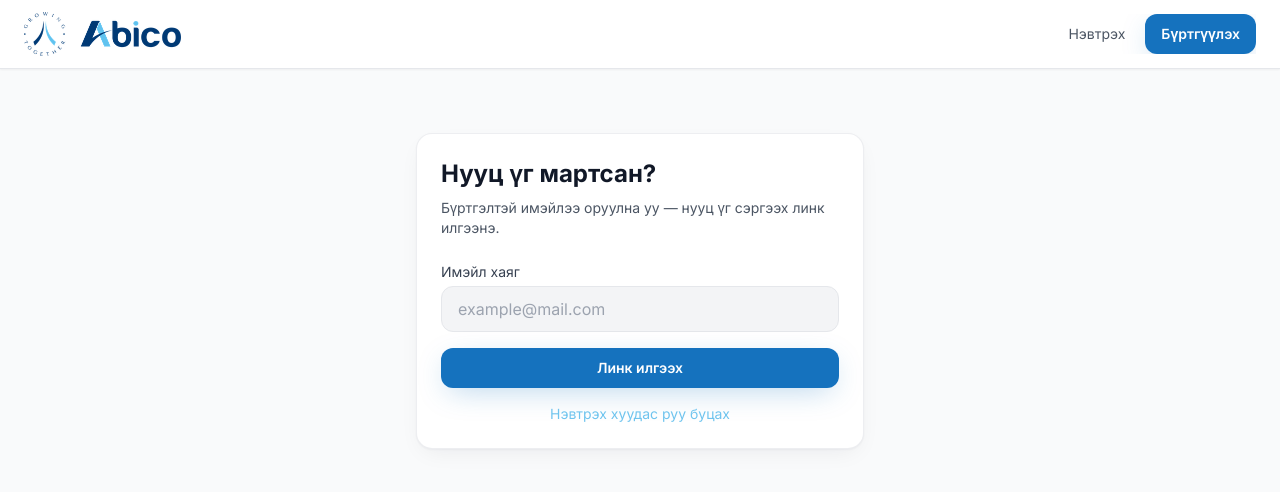
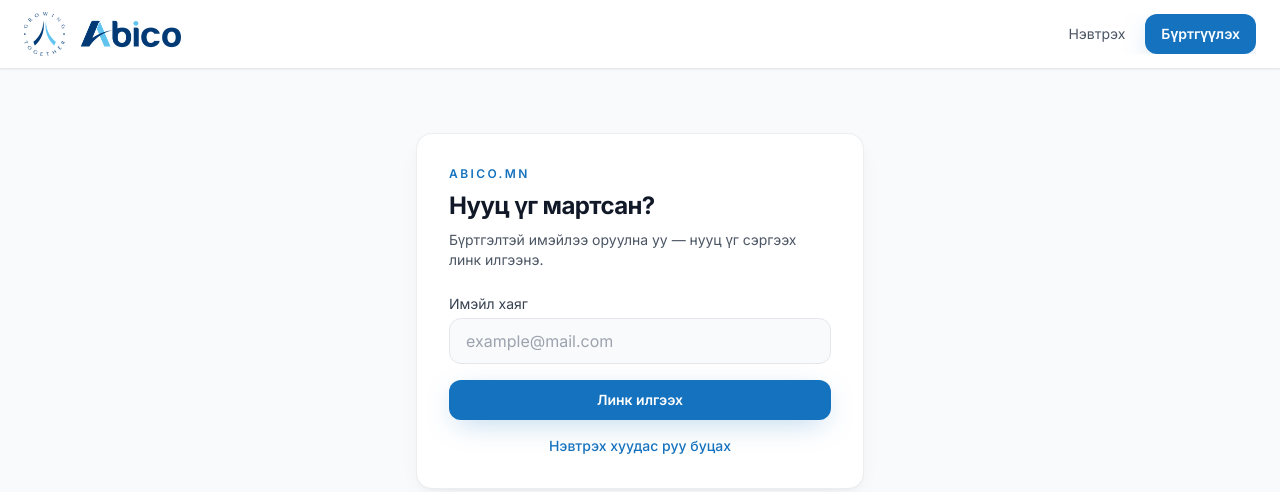
Before and after one commit to Abico-Foods-LLC/Abico-Membership, a Next.js app: page /forgot-password in a window 1280 px wide. Shown: the top 492 px of the page. Built offline with nearby package versions, Linux system fonts and the light colour scheme.

Commit message:
Нэвтрэх/Бүртгүүлэх/Нууц үг сэргээх хуудсуудыг premium дизайнаар шинэчилж, харагдахгүй байсан текст (цагаан input, бүдэг алдааны өнгө) contrast bug-уудыг засав

```diff
--- a/src/app/forgot-password/page.tsx
+++ b/src/app/forgot-password/page.tsx
@@ -31,27 +31,33 @@
   }
 
   return (
-    <div className="min-h-screen">
+    <div className="relative min-h-screen overflow-hidden bg-gray-50">
+      <div
+        aria-hidden
+        className="pointer-events-none absolute inset-x-0 -top-40 -z-10 h-[560px]"
+        style={{ background: "radial-gradient(60% 60% at 50% 0%, rgba(21,114,190,0.08) 0%, rgba(21,114,190,0) 70%)" }}
+      />
       <Navbar />
       <main className="mx-auto max-w-6xl px-4 py-16">
-        <Card className="mx-auto max-w-md">
+        <Card className="mx-auto max-w-md animate-fade-up p-8">
           {sent ? (
             <div className="text-center">
-              <div className="mx-auto mb-4 flex h-14 w-14 items-center justify-center rounded-full bg-abico-blue/20">
+              <div className="mx-auto mb-4 flex h-14 w-14 items-center justify-center rounded-full bg-abico-blue/10">
                 <span className="text-2xl">✉️</span>
               </div>
-              <h1 className="text-xl font-bold">Имэйл илгээгдлээ</h1>
+              <h1 className="text-xl font-bold text-gray-900">Имэйл илгээгдлээ</h1>
               <p className="mt-2 text-sm text-gray-600">
-                <span className="font-semibold text-white">{email}</span> хаяг руу нууц үг сэргээх линк илгээгдлээ.
+                <span className="font-semibold text-gray-900">{email}</span> хаяг руу нууц үг сэргээх линк илгээгдлээ.
                 Спам хавтсыг шалгана уу.
               </p>
-              <Link href="/login" className="mt-6 inline-block text-sm text-abico-light hover:underline">
+              <Link href="/login" className="mt-6 inline-block text-sm font-medium text-abico-blue hover:text-abico-dark hover:underline">
                 Нэвтрэх хуудас руу буцах
               </Link>
             </div>
           ) : (
             <>
-              <h1 className="text-2xl font-bold">Нууц үг мартсан?</h1>
+              <p className="text-xs font-semibold uppercase tracking-[0.2em] text-abico-blue">ABICO.MN</p>
+              <h1 className="mt-2 text-2xl font-bold tracking-tight text-gray-900">Нууц үг мартсан?</h1>
               <p className="mt-2 text-sm text-gray-600">
                 Бүртгэлтэй имэйлээ оруулна уу — нууц үг сэргээх линк илгээнэ.
               </p>
@@ -64,16 +70,18 @@
                     onChange={(e) => setEmail(e.target.value)}
                     placeholder="example@mail.com"
                     required
-                    className="w-full rounded-xl border border-gray-200 bg-gray-100 px-4 py-2.5 text-white outline-none focus:ring-2 focus:ring-abico-blue"
+                    className="input-premium"
                   />
                 </label>
-                {error && <p className="text-sm text-red-300">{error}</p>}
+                {error && (
+                  <p className="rounded-xl bg-rose-50 px-3 py-2 text-sm font-medium text-rose-600">{error}</p>
+                )}
                 <Button type="submit" className="w-full" disabled={loading}>
                   {loading ? "Илгээж байна..." : "Линк илгээх"}
                 </Button>
               </form>
               <p className="mt-4 text-center text-sm text-gray-600">
-                <Link href="/login" className="text-abico-light hover:underline">
+                <Link href="/login" className="font-medium text-abico-blue hover:text-abico-dark hover:underline">
                   Нэвтрэх хуудас руу буцах
                 </Link>
               </p>
--- a/src/app/login/page.tsx
+++ b/src/app/login/page.tsx
@@ -8,7 +8,12 @@
   if (session) redirect("/dashboard");
 
   return (
-    <div className="min-h-screen">
+    <div className="relative min-h-screen overflow-hidden bg-gray-50">
+      <div
+        aria-hidden
+        className="pointer-events-none absolute inset-x-0 -top-40 -z-10 h-[560px]"
+        style={{ background: "radial-gradient(60% 60% at 50% 0%, rgba(21,114,190,0.08) 0%, rgba(21,114,190,0) 70%)" }}
+      />
       <Navbar />
       <main className="mx-auto max-w-6xl px-4 py-16">
         <AuthForm mode="login" />
--- a/src/app/register/page.tsx
+++ b/src/app/register/page.tsx
@@ -8,7 +8,12 @@
   if (session) redirect("/dashboard");
 
   return (
-    <div className="min-h-screen">
+    <div className="relative min-h-screen overflow-hidden bg-gray-50">
+      <div
+        aria-hidden
+        className="pointer-events-none absolute inset-x-0 -top-40 -z-10 h-[560px]"
+        style={{ background: "radial-gradient(60% 60% at 50% 0%, rgba(21,114,190,0.08) 0%, rgba(21,114,190,0) 70%)" }}
+      />
       <Navbar />
       <main className="mx-auto max-w-6xl px-4 py-16">
         <AuthForm mode="register" />
--- a/src/app/reset-password/page.tsx
+++ b/src/app/reset-password/page.tsx
@@ -34,27 +34,28 @@
   }
 
   if (!token) return (
-    <Card className="mx-auto max-w-md text-center">
-      <p className="text-red-300">Линк буруу байна. Дахин оролдоно уу.</p>
-      <Link href="/forgot-password" className="mt-4 inline-block text-sm text-abico-light hover:underline">
+    <Card className="mx-auto max-w-md p-8 text-center">
+      <p className="rounded-xl bg-rose-50 px-3 py-2 text-sm font-medium text-rose-600">Линк буруу байна. Дахин оролдоно уу.</p>
+      <Link href="/forgot-password" className="mt-4 inline-block text-sm font-medium text-abico-blue hover:text-abico-dark hover:underline">
         Буцах
       </Link>
     </Card>
   );
 
   return (
-    <Card className="mx-auto max-w-md">
+    <Card className="mx-auto max-w-md animate-fade-up p-8">
       {done ? (
         <div className="text-center">
-          <div className="mx-auto mb-4 flex h-14 w-14 items-center justify-center rounded-full bg-emerald-400/20">
+          <div className="mx-auto mb-4 flex h-14 w-14 items-center justify-center rounded-full bg-emerald-50">
             <span className="text-2xl">✓</span>
           </div>
-          <h1 className="text-xl font-bold text-emerald-300">Амжилттай!</h1>
+          <h1 className="text-xl font-bold text-emerald-600">Амжилттай!</h1>
           <p className="mt-2 text-sm text-gray-600">Нууц үг шинэчлэгдлээ. Нэвтрэх хуудас руу чиглүүлж байна...</p>
         </div>
       ) : (
         <>
-          <h1 className="text-2xl font-bold">Шинэ нууц үг</h1>
+          <p className="text-xs font-semibold uppercase tracking-[0.2em] text-abico-blue">ABICO.MN</p>
+          <h1 className="mt-2 text-2xl font-bold tracking-tight text-gray-900">Шинэ нууц үг</h1>
           <p className="mt-2 text-sm text-gray-600">Хамгийн багадаа 6 тэмдэгт оруулна уу.</p>
           <form onSubmit={handleSubmit} className="mt-6 space-y-4">
             <label className="block">
@@ -65,7 +66,7 @@
                 onChange={(e) => setPassword(e.target.value)}
                 required
                 minLength={6}
-                className="w-full rounded-xl border border-gray-200 bg-gray-100 px-4 py-2.5 text-white outline-none focus:ring-2 focus:ring-abico-blue"
+                className="input-premium"
               />
             </label>
             <label className="block">
@@ -76,10 +77,12 @@
                 onChange={(e) => setConfirm(e.target.value)}
                 required
                 minLength={6}
-                className="w-full rounded-xl border border-gray-200 bg-gray-100 px-4 py-2.5 text-white outline-none focus:ring-2 focus:ring-abico-blue"
+                className="input-premium"
               />
             </label>
-            {error && <p className="text-sm text-red-300">{error}</p>}
+            {error && (
+              <p className="rounded-xl bg-rose-50 px-3 py-2 text-sm font-medium text-rose-600">{error}</p>
+            )}
             <Button type="submit" className="w-full" disabled={loading}>
               {loading ? "Хадгалж байна..." : "Нууц үг сэргээх"}
             </Button>
@@ -92,10 +95,15 @@
 
 export default function ResetPasswordPage() {
   return (
-    <div className="min-h-screen">
+    <div className="relative min-h-screen overflow-hidden bg-gray-50">
+      <div
+        aria-hidden
+        className="pointer-events-none absolute inset-x-0 -top-40 -z-10 h-[560px]"
+        style={{ background: "radial-gradient(60% 60% at 50% 0%, rgba(21,114,190,0.08) 0%, rgba(21,114,190,0) 70%)" }}
+      />
       <Navbar />
       <main className="mx-auto max-w-6xl px-4 py-16">
-        <Suspense fallback={<Card className="mx-auto max-w-md text-center text-gray-500">Ачааллаж байна...</Card>}>
+        <Suspense fallback={<Card className="mx-auto max-w-md p-8 text-center text-gray-500">Ачааллаж байна...</Card>}>
           <ResetForm />
         </Suspense>
       </main>
--- a/src/components/AuthForm.tsx
+++ b/src/components/AuthForm.tsx
@@ -54,8 +54,9 @@
   }
 
   return (
-    <Card className="mx-auto max-w-md">
-      <h1 className="text-2xl font-bold text-gray-900">
+    <Card className="mx-auto max-w-md animate-fade-up p-8">
+      <p className="text-xs font-semibold uppercase tracking-[0.2em] text-abico-blue">ABICO.MN</p>
+      <h1 className="mt-2 text-2xl font-bold tracking-tight text-gray-900">
         {mode === "login" ? "Нэвтрэх" : "Гишүүнчлэлд бүртгүүлэх"}
       </h1>
       <p className="mt-2 text-sm text-gray-600">
@@ -94,7 +95,9 @@
             onChange={(v) => setForm({ ...form, referralCode: v })}
           />
         )}
-        {error && <p className="text-sm text-red-500">{error}</p>}
+        {error && (
+          <p className="rounded-xl bg-rose-50 px-3 py-2 text-sm font-medium text-rose-600">{error}</p>
+        )}
         <Button type="submit" className="w-full" disabled={loading}>
           {loading ? "Түр хүлээнэ үү..." : mode === "login" ? "Нэвтрэх" : "Бүртгүүлэх"}
         </Button>
@@ -149,7 +152,7 @@
         onChange={(e) => onChange(e.target.value)}
         placeholder={placeholder}
         required={required}
-        className="w-full rounded-xl border border-gray-200 bg-gray-50 px-4 py-2.5 text-gray-900 outline-none placeholder:text-gray-400 focus:ring-2 focus:ring-abico-blue"
+        className="input-premium"
       />
     </label>
   );
```
